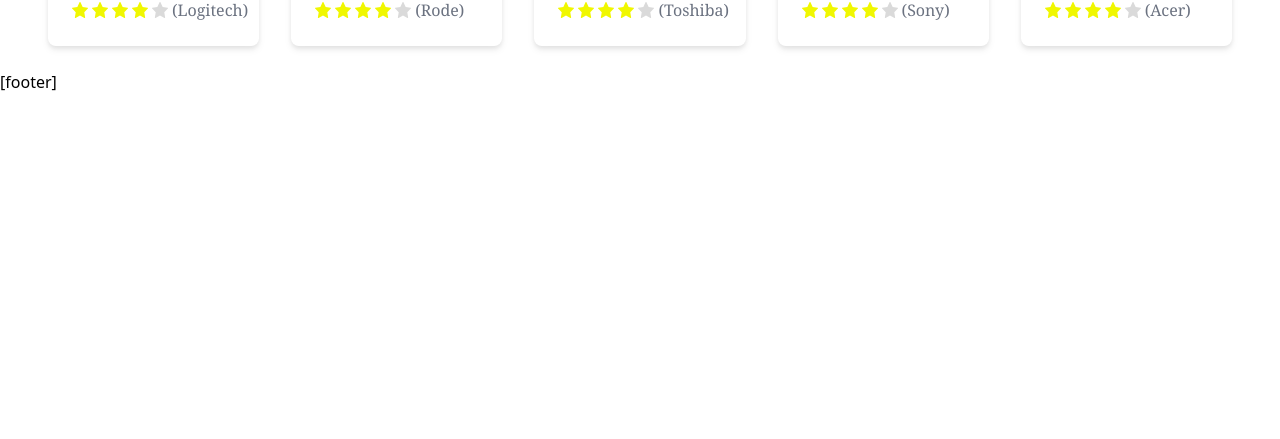
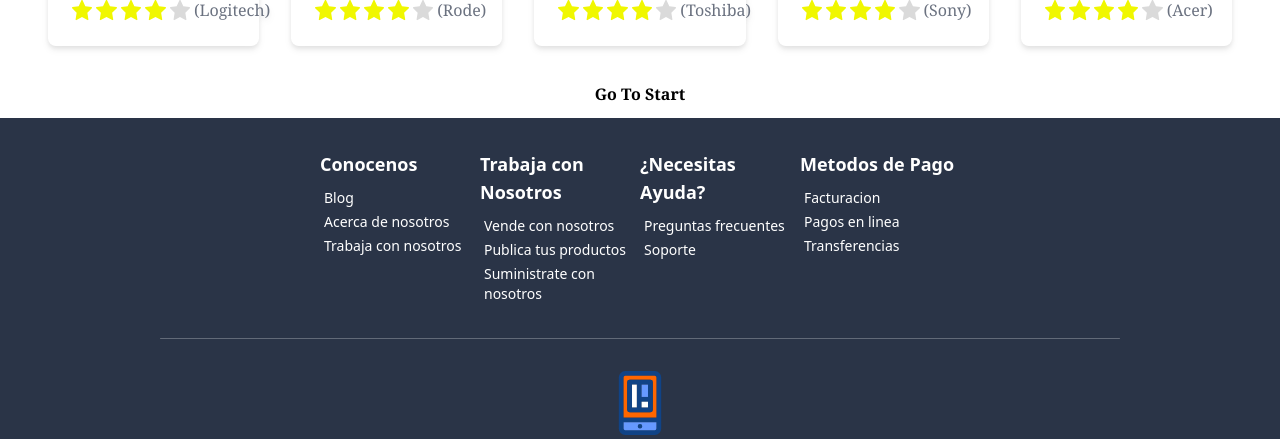
Before and after one commit to MPN69/E-Commerce, a Next.js app: page / in a window 1280 px wide. Shown: the part 683-1122 px from the top of the page. Before the commit the page ends 800 px from the top, so only its background shows below. Built offline with nearby package versions, Linux system fonts and the light colour scheme.

Commit message:
Cambio de diseño en el footer Cambio tambien en la lista de productos. a partir de aqui es un test

```diff
--- a/src/app/about/page.tsx
+++ /dev/null
@@ -1,12 +0,0 @@
-import React from 'react'
-
-const page = () => {
-  return (
-    <div>
-        <h1>This is the about page</h1>
-        <p>Hola</p>
-    </div>
-  )
-}
-
-export default page
--- a/src/app/layout.tsx
+++ b/src/app/layout.tsx
@@ -3,6 +3,7 @@ import "./globals.css";
 import Navbar from "@/components/navbar/page";
 import Products from "@/components/products/page";
 import Home from "./page";
+import Footer from "@/components/footer/Footer";
 
 export default function RootLayout({
   children,
@@ -21,7 +22,7 @@ export default function RootLayout({
           <Home />
           <Products />
         </main>
-        <footer>[footer]</footer>
+        <footer><Footer /></footer>
       </body>
     </html>
   );
--- a/src/app/reviews/hollow-knight/page.tsx
+++ /dev/null
@@ -1,11 +0,0 @@
-import React from "react";
-
-const page = () => {
-  return (
-    <div>
-      <h1>Hollow Knight Page</h1>
-    </div>
-  );
-};
-
-export default page;
--- a/src/app/reviews/page.tsx
+++ /dev/null
@@ -1,11 +0,0 @@
-import React from 'react'
-
-const page = () => {
-  return (
-    <div>
-        <h1>Reviews Page</h1>
-    </div>
-  )
-}
-
-export default page
--- a/src/app/reviews/stardew-valley/page.tsx
+++ /dev/null
@@ -1,11 +0,0 @@
-import React from 'react'
-
-const page = () => {
-  return (
-    <div>
-        <h1>Stardew Valley page</h1>
-    </div>
-  )
-}
-
-export default page
--- a/src/components/footer/Footer.tsx
+++ b/src/components/footer/Footer.tsx
@@ -1,10 +1,123 @@
+"use client";
 import React from "react";
 
 const Footer = () => {
+  const scrollToTop = () => {
+    window.scrollTo({
+      top: 0,
+      behavior: "smooth",
+    });
+  };
+
   return (
-    <div className="footer flex items-center justify-between p-8">
-      <span className="font-bold">Client</span>
-      <span>@Client Store</span>
+    <div className="flex flex-col bg-themed-blue">
+      <button
+        className="p-3 text-center bg-white hover:bg-gray-300 ease-in-out delay-100 duration-300 hover:text-gray-600"
+        onClick={scrollToTop}
+      >
+        <p className="font-bold font-serif">Go To Start</p>
+      </button>
+      <div className="flex justify-center w-full">
+        <div className="grid grid-cols-4 w-1/2 py-8">
+          <div className="flex flex-col">
+            <h1 className="Title text-white font-bold text-lg text-start mb-2">
+              Conocenos
+            </h1>
+            <a
+              className="text-white text-sm my-0.5 ml-1 hover:text-blue-400 transition-colors"
+              href="#"
+            >
+              Blog
+            </a>
+            <a
+              className="text-white text-sm my-0.5 ml-1 hover:text-blue-400 transition-colors"
+              href="#"
+            >
+              Acerca de nosotros
+            </a>
+            <a
+              className="text-white text-sm my-0.5 ml-1 hover:text-blue-400 transition-colors"
+              href="#"
+            >
+              Trabaja con nosotros
+            </a>
+          </div>
+          <div className="flex flex-col">
+            <h1 className="Title text-white font-bold text-lg text-start mb-2">
+              Trabaja con Nosotros
+            </h1>
+            <a
+              className="text-white text-sm my-0.5 ml-1 hover:text-blue-400 transition-colors"
+              href="#"
+            >
+              Vende con nosotros
+            </a>
+            <a
+              className="text-white text-sm my-0.5 ml-1 hover:text-blue-400 transition-colors"
+              href="#"
+            >
+              Publica tus productos
+            </a>
+            <a
+              className="text-white text-sm my-0.5 ml-1 hover:text-blue-400 transition-colors"
+              href="#"
+            >
+              Suministrate con nosotros
+            </a>
+          </div>
+          <div className="flex flex-col">
+            <h1 className="Title text-white font-bold text-lg text-start mb-2">
+              ¿Necesitas Ayuda?
+            </h1>
+            <a
+              className="text-white text-sm my-0.5 ml-1 hover:text-blue-400 transition-colors"
+              href="#"
+            >
+              Preguntas frecuentes
+            </a>
+            <a
+              className="text-white text-sm my-0.5 ml-1 hover:text-blue-400 transition-colors"
+              href="#"
+            >
+              Soporte
+            </a>
+          </div>
+          <div className="flex flex-col">
+            <h1 className="Title text-white font-bold text-lg text-start mb-2">
+              Metodos de Pago
+            </h1>
+            <a
+              className="text-white text-sm my-0.5 ml-1 hover:text-blue-400 transition-colors"
+              href="#"
+            >
+              Facturacion
+            </a>
+            <a
+              className="text-white text-sm my-0.5 ml-1 hover:text-blue-400 transition-colors"
+              href="#"
+            >
+              Pagos en linea
+            </a>
+            <a
+              className="text-white text-sm my-0.5 ml-1 hover:text-blue-400 transition-colors"
+              href="#"
+            >
+              Transferencias
+            </a>
+          </div>
+        </div>
+      </div>
+      <hr className="mb-8 w-3/4 rounded-full self-center opacity-30" />
+      <div className=" flex flex-col items-center">
+        <img src="/logo.svg" alt="Logo Marca" className="w-16" />
+        <div className="flex flex-row gap-8">
+          <a className="text-white" href="#">Español</a>
+          <a className="text-white" href="#">Frances</a>
+          <a className="text-white" href="#">Ingles</a>
+          <a className="text-white" href="#">Italiano</a>
+          <a className="text-white" href="#">Esperanto</a>
+        </div>
+      </div>
     </div>
   );
 };
--- a/src/components/products/page.tsx
+++ b/src/components/products/page.tsx
@@ -26,7 +26,7 @@ const Products = () => {
           onClick={() => handleOpenProduct(product)}
         >
           <img
-            className="w-full h-auto bottom-2 items-center"
+            className="w-full h-auto bottom-2 justify-center"
             src={product.img}
             alt={product.title}
           />
@@ -37,12 +37,16 @@ const Products = () => {
             <p className="text-start font-bold font-serif mt-1">
               Precio: {product.price}
             </p>
-            <div className="flex flex-row gap-1 mt-2">
-              <img src="./star.svg" alt="Star Rate" className="w-4" />
-              <img src="./star.svg" alt="Star Rate" className="w-4" />
-              <img src="./star.svg" alt="Star Rate" className="w-4" />
-              <img src="./star.svg" alt="Star Rate" className="w-4" />
-              <img src="./grayStar.svg" alt="Star Rate" className="w-4" />
+            <div className="flex flex-row gap-1 mt-2 h-6 w-3/4">
+              <img src="./star.svg" alt="Star Rate" className="h-full w-1/6" />
+              <img src="./star.svg" alt="Star Rate" className="h-full w-1/6" />
+              <img src="./star.svg" alt="Star Rate" className="h-full w-1/6" />
+              <img src="./star.svg" alt="Star Rate" className="h-full w-1/6" />
+              <img
+                src="./grayStar.svg"
+                alt="Star Rate"
+                className="h-full w-1/6"
+              />
               <p className="text-gray-500 font-serif">({product.producer})</p>
             </div>
           </div>
```
